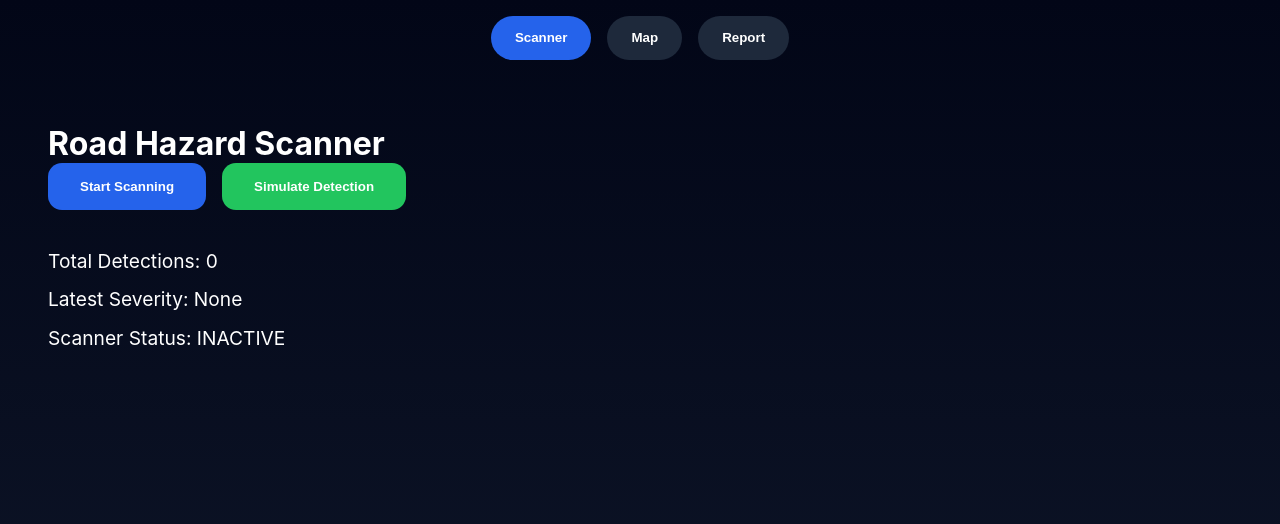
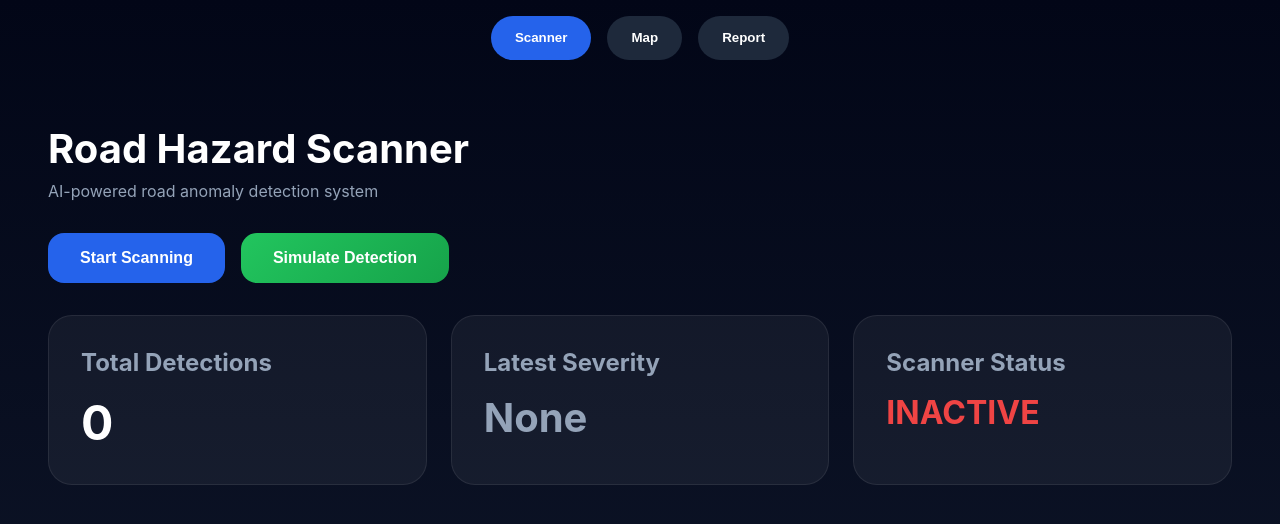
Before and after one commit to md-suleiman/Roadscan, a React (Vite) app: page / in a window 1280 px wide. Shown: the top 524 px of the page. Built offline with nearby package versions, Linux system fonts and the light colour scheme.

Commit message:
updated feature

```diff
--- a/src/components/Scanner.jsx
+++ b/src/components/Scanner.jsx
@@ -26,16 +26,19 @@ function Scanner() {
     {
       value: 8,
       label: 'Minor',
+      color: '#eab308',
     },
 
     {
       value: 17,
       label: 'Moderate',
+      color: '#f59e0b',
     },
 
     {
       value: 24,
       label: 'Severe',
+      color: '#ef4444',
     },
   ]
 
@@ -66,17 +69,26 @@ function Scanner() {
       let level = null
 
       if (total > 15) {
-        level = 'Severe'
+        level = {
+          label: 'Severe',
+          value: total,
+        }
       } else if (total > 10) {
-        level = 'Moderate'
+        level = {
+          label: 'Moderate',
+          value: total,
+        }
       } else if (total > 7) {
-        level = 'Minor'
+        level = {
+          label: 'Minor',
+          value: total,
+        }
       }
 
       if (level) {
         setPotholes((prev) => prev + 1)
 
-        setSeverity(level)
+        setSeverity(level.label)
 
         setLastDetection(now)
 
@@ -96,9 +108,11 @@ function Scanner() {
                   position.coords
                     .longitude,
 
-                severity: total,
+                severity:
+                  level.value,
 
-                label: level,
+                label:
+                  level.label,
 
                 timestamp:
                   Date.now(),
@@ -120,7 +134,10 @@ function Scanner() {
         handleMotion
       )
     }
-  }, [isScanning, lastDetection])
+  }, [
+    isScanning,
+    lastDetection,
+  ])
 
   const simulateDetection =
     async () => {
@@ -170,6 +187,21 @@ function Scanner() {
       )
     }
 
+  const getSeverityColor = () => {
+    if (severity === 'Severe')
+      return '#ef4444'
+
+    if (
+      severity === 'Moderate'
+    )
+      return '#f59e0b'
+
+    if (severity === 'Minor')
+      return '#eab308'
+
+    return '#94a3b8'
+  }
+
   return (
     <div
       style={{
@@ -177,10 +209,33 @@ function Scanner() {
         color: 'white',
       }}
     >
-      <h1>
+      <h1
+        style={{
+          fontSize: '2.5rem',
+          marginBottom: '0.5rem',
+        }}
+      >
         Road Hazard Scanner
       </h1>
 
+      <p
+        style={{
+          color: '#94a3b8',
+          marginBottom: '2rem',
+        }}
+      >
+        AI-powered road anomaly
+        detection system
+      </p>
+
+      <div
+        style={{
+          display: 'flex',
+          gap: '1rem',
+          marginBottom: '2rem',
+          flexWrap: 'wrap',
+        }}
+      >
         <button
           onClick={() =>
             setIsScanning(
@@ -191,7 +246,7 @@ function Scanner() {
             padding:
               '1rem 2rem',
 
-          borderRadius: '14px',
+            borderRadius: '16px',
 
             border: 'none',
 
@@ -203,9 +258,9 @@ function Scanner() {
 
             fontWeight: 'bold',
 
+            fontSize: '1rem',
+
             cursor: 'pointer',
-
-          marginRight: '1rem',
           }}
         >
           {isScanning
@@ -221,45 +276,138 @@ function Scanner() {
             padding:
               '1rem 2rem',
 
-          borderRadius: '14px',
+            borderRadius: '16px',
 
             border: 'none',
 
-          background: '#22c55e',
+            background:
+              'linear-gradient(135deg,#22c55e,#16a34a)',
 
             color: 'white',
 
             fontWeight: 'bold',
+
+            fontSize: '1rem',
 
             cursor: 'pointer',
           }}
         >
           Simulate Detection
         </button>
+      </div>
 
       <div
         style={{
-          marginTop: '2rem',
-          fontSize: '1.2rem',
-          lineHeight: '2',
+          display: 'grid',
+
+          gridTemplateColumns:
+            'repeat(auto-fit, minmax(240px, 1fr))',
+
+          gap: '1.5rem',
         }}
       >
-        <p>
-          Total Detections:{' '}
+        <div
+          style={{
+            background:
+              'rgba(255,255,255,0.05)',
+
+            padding: '2rem',
+
+            borderRadius: '24px',
+
+            border:
+              '1px solid rgba(255,255,255,0.08)',
+          }}
+        >
+          <h2
+            style={{
+              color: '#94a3b8',
+              marginBottom: '1rem',
+            }}
+          >
+            Total Detections
+          </h2>
+
+          <h1
+            style={{
+              fontSize: '3rem',
+              margin: 0,
+            }}
+          >
             {potholes}
-        </p>
+          </h1>
+        </div>
 
-        <p>
-          Latest Severity:{' '}
+        <div
+          style={{
+            background:
+              'rgba(255,255,255,0.05)',
+
+            padding: '2rem',
+
+            borderRadius: '24px',
+
+            border:
+              '1px solid rgba(255,255,255,0.08)',
+          }}
+        >
+          <h2
+            style={{
+              color: '#94a3b8',
+              marginBottom: '1rem',
+            }}
+          >
+            Latest Severity
+          </h2>
+
+          <h1
+            style={{
+              fontSize: '2.5rem',
+              margin: 0,
+              color:
+                getSeverityColor(),
+            }}
+          >
             {severity}
-        </p>
+          </h1>
+        </div>
 
-        <p>
-          Scanner Status:{' '}
+        <div
+          style={{
+            background:
+              'rgba(255,255,255,0.05)',
+
+            padding: '2rem',
+
+            borderRadius: '24px',
+
+            border:
+              '1px solid rgba(255,255,255,0.08)',
+          }}
+        >
+          <h2
+            style={{
+              color: '#94a3b8',
+              marginBottom: '1rem',
+            }}
+          >
+            Scanner Status
+          </h2>
+
+          <h1
+            style={{
+              fontSize: '2rem',
+              margin: 0,
+              color: isScanning
+                ? '#22c55e'
+                : '#ef4444',
+            }}
+          >
             {isScanning
               ? 'ACTIVE'
               : 'INACTIVE'}
-        </p>
+          </h1>
+        </div>
       </div>
     </div>
   )
```
Lines whose indentation alone changed are shown as unchanged.
